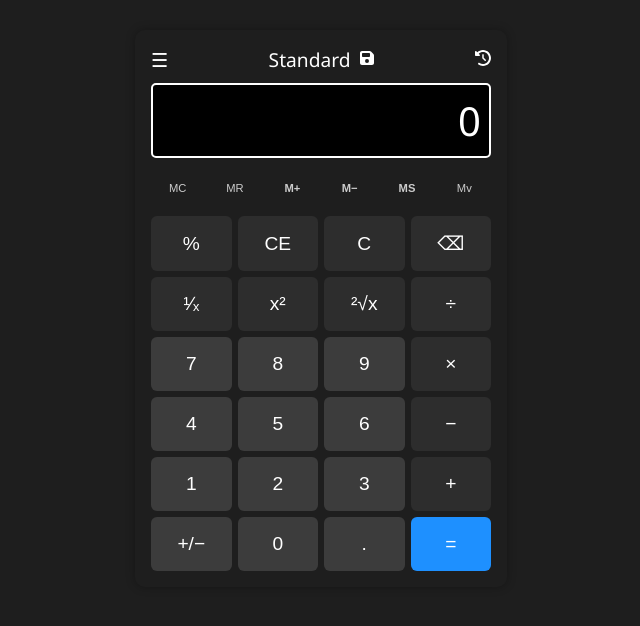
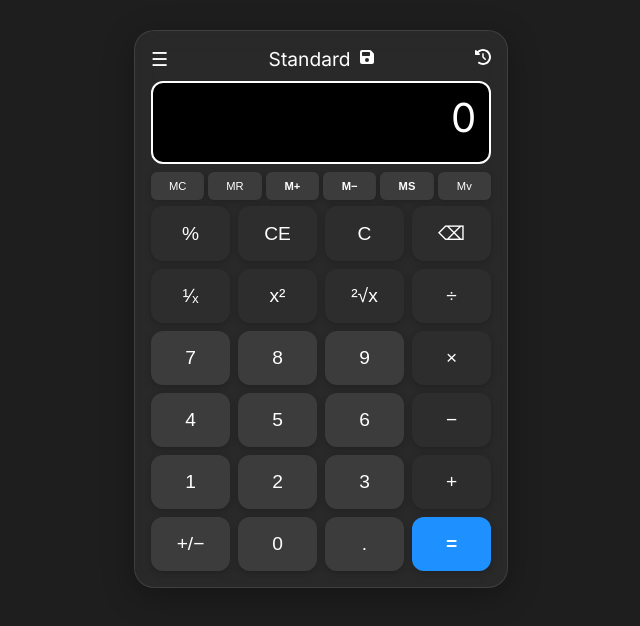
Before and after one commit to Imran-aruwa/imran-calculator, a React (Vite) app: page / in a window 1280 px wide. Shown: the top 626 px of the page, without its empty margins (319-959 px from the left). Built offline with nearby package versions, Linux system fonts and the light colour scheme.

Commit message:
UI polish: added glassmorphism, hover effects, animated display, improved font and layout

```diff
--- a/src/style.css
+++ b/src/style.css
@@ -1,6 +1,9 @@
+/* Base styling */
+@import url('https://fonts.googleapis.com/css2?family=Inter:wght@400;600&display=swap');
+
 body {
   margin: 0;
-  font-family: "Segoe UI", sans-serif;
+  font-family: 'Inter', 'Segoe UI', sans-serif;
   color: white;
   transition: background-color 0.3s, color 0.3s;
 }
@@ -18,13 +21,16 @@ body {
 .calculator {
   width: 340px;
   margin: 30px auto;
-  background-color: inherit;
-  border-radius: 10px;
+  background-color: rgba(255, 255, 255, 0.05);
+  border-radius: 20px;
   padding: 1rem;
   position: relative;
-  box-shadow: 0 0 10px rgba(0, 0, 0, 0.3);
+  box-shadow: 0 8px 32px rgba(0, 0, 0, 0.3);
+  backdrop-filter: blur(10px);
+  border: 1px solid rgba(255, 255, 255, 0.1);
 }
 
+/* Header */
 .header {
   display: flex;
   justify-content: space-between;
@@ -45,16 +51,18 @@ body {
   font-size: 1rem;
 }
 
+/* Display */
 .display {
   background-color: #000;
   color: white;
   font-size: 2.5rem;
   text-align: right;
-  padding: 0.5rem;
-  border-radius: 5px;
+  padding: 0.6rem 0.8rem;
+  border-radius: 12px;
   border: 2px solid white;
   margin-bottom: 0.5rem;
-  min-height: 50px;
+  min-height: 60px;
+  transition: all 0.3s ease-in-out;
 }
 
 [data-theme="light"] .display {
@@ -63,6 +71,7 @@ body {
   border-color: #ccc;
 }
 
+/* Memory Buttons */
 .memory-row {
   display: grid;
   grid-template-columns: repeat(6, 1fr);
@@ -72,56 +81,87 @@ body {
 
 .memory {
   font-size: 0.7rem;
-  background-color: transparent;
+  background-color: #3c3c3c;
+  color: white;
   border: none;
-  color: #ccc;
+  border-radius: 6px;
+  padding: 8px 0;
   cursor: pointer;
+  transition: transform 0.1s, background-color 0.2s;
+}
+
+.memory:hover {
+  background-color: #555;
+  transform: scale(1.05);
 }
 
 .memory.bold {
   font-weight: bold;
 }
 
+/* Keypad */
 .keys {
   display: grid;
   grid-template-columns: repeat(4, 1fr);
-  gap: 6px;
+  gap: 8px;
 }
 
 button {
   padding: 16px;
   font-size: 1.2rem;
-  border-radius: 6px;
+  border-radius: 12px;
   border: none;
   background-color: #2d2d2d;
   color: white;
   cursor: pointer;
-  transition: background 0.2s;
+  transition: background 0.2s ease, transform 0.1s ease;
+  box-shadow: 0 2px 6px rgba(0, 0, 0, 0.2);
 }
 
 button:hover {
   background-color: #444;
+  transform: scale(1.03);
 }
 
+button:active {
+  transform: scale(0.97);
+}
+
+/* Number buttons - highlighted */
 .num {
   background-color: #3c3c3c;
   color: white;
 }
 
+/* Equals button - bright action */
 .equal {
   background-color: #1e90ff;
   color: white;
+  font-weight: bold;
 }
 
+/* Light Theme Variants */
 [data-theme="light"] button {
   background-color: #e0e0e0;
   color: #000;
+}
+
+[data-theme="light"] .num,
+[data-theme="light"] .memory {
+  background-color: #f5f5f5;
+  color: #000;
+}
+
+[data-theme="light"] .equal {
+  background-color: #2196f3;
+  color: white;
 }
 
 [data-theme="light"] button:hover {
   background-color: #ccc;
 }
 
+/* Sidebar */
 .sidebar {
   position: absolute;
   top: 0;
@@ -167,6 +207,7 @@ button:hover {
   background-color: #efefef;
 }
 
+/* Modal */
 .modal-overlay {
   position: fixed;
   top: 0;
@@ -187,7 +228,7 @@ button:hover {
   padding: 2rem;
   border-radius: 10px;
   z-index: 100;
-  box-shadow: 0 0 10px rgba(0,0,0,0.8);
+  box-shadow: 0 0 10px rgba(0, 0, 0, 0.8);
   min-width: 280px;
   max-width: 90vw;
   text-align: center;
@@ -196,7 +237,7 @@ button:hover {
 [data-theme="light"] .modal {
   background-color: #f9f9f9;
   color: #222;
-  box-shadow: 0 0 10px rgba(0,0,0,0.2);
+  box-shadow: 0 0 10px rgba(0, 0, 0, 0.2);
 }
 
 .modal button {
@@ -223,6 +264,7 @@ button:hover {
   background-color: #ccc;
 }
 
+/* Settings section */
 .setting-group {
   margin: 1rem 0;
   text-align: left;
@@ -239,7 +281,8 @@ button:hover {
   margin-top: 0.3rem;
   font-size: 1rem;
 }
-/* Font size variations */
+
+/* Font sizes */
 .font-small .display {
   font-size: 1.5rem;
 }
```
